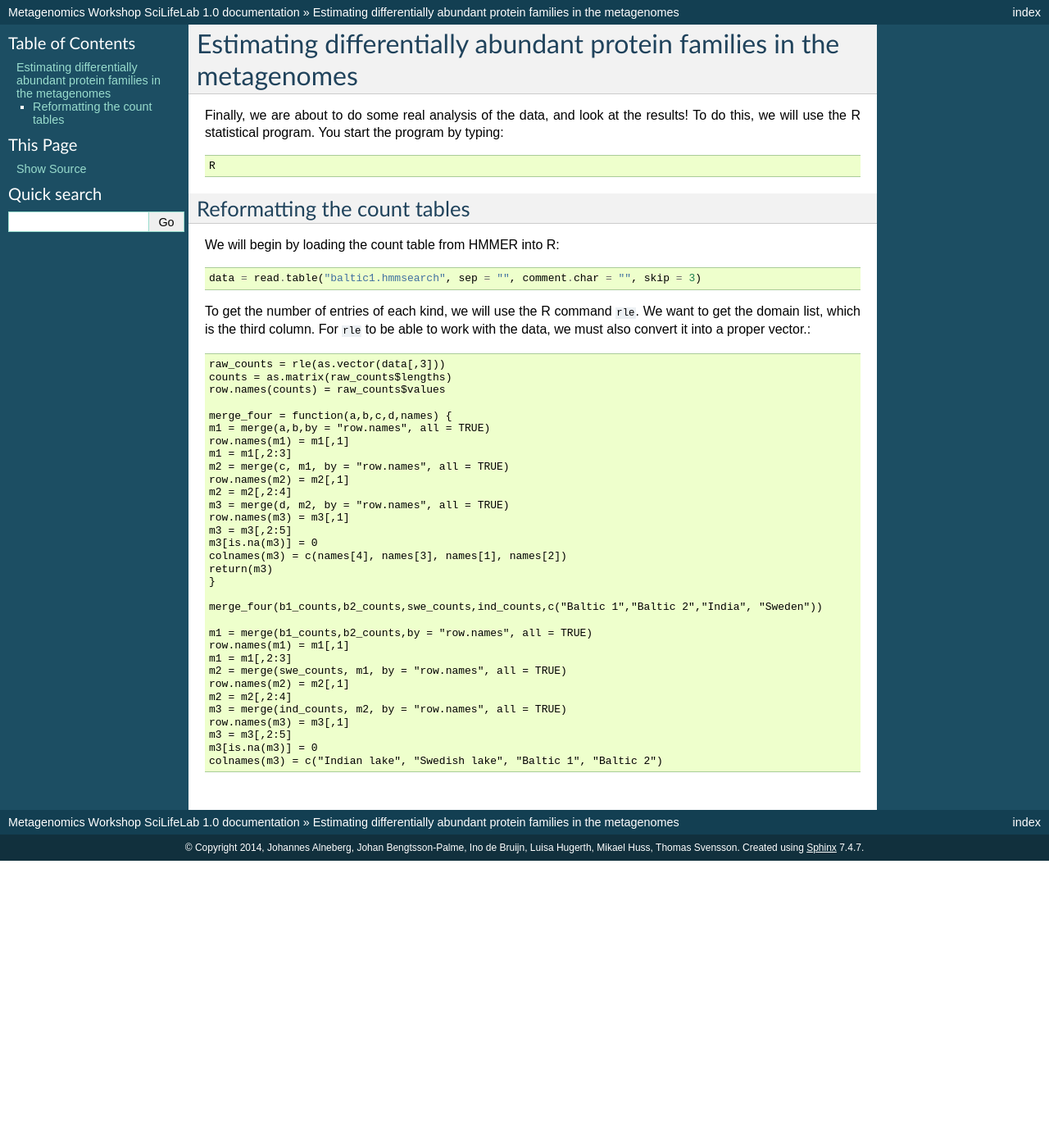
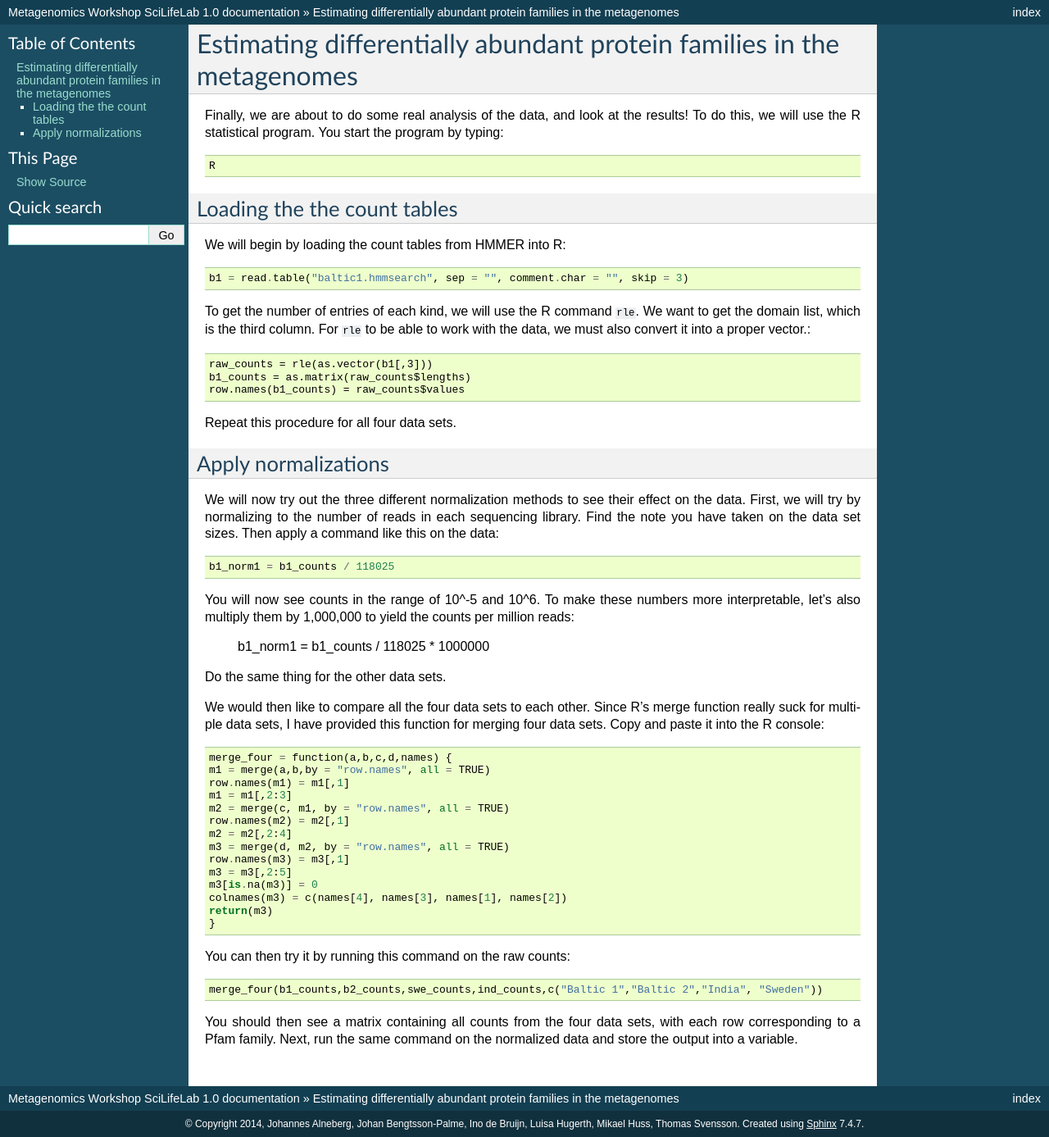
Before and after one commit to inodb/2014-5-metagenomics-workshop, a Sphinx documentation site: the page built from source/annotation/differential.rst, in a window 1280 px wide. Shown: the whole page at 82% size. Built offline with Sphinx 7.4.7, drawn with Linux system fonts in a browser that asks for light colours; before the commit the page ends 1050 px from its top, so only the background shows below that.

Commit message:
Update differential.rst

```diff
--- a/source/annotation/differential.rst
+++ b/source/annotation/differential.rst
@@ -7,20 +7,44 @@ You start the program by typing::
 
     R
 
-Reformatting the count tables
-=============================
+Loading the the count tables
+============================
 
-We will begin by loading the count table from HMMER into R::
+We will begin by loading the count tables from HMMER into R::
 
-    data = read.table("baltic1.hmmsearch", sep = "", comment.char = "", skip = 3)
+    b1 = read.table("baltic1.hmmsearch", sep = "", comment.char = "", skip = 3)
 
 To get the number of entries of each kind, we will use the R command ``rle``.
 We want to get the domain list, which is the third column. For ``rle`` to be
 able to work with the data, we must also convert it into a proper vector.::
 
-    raw_counts = rle(as.vector(data[,3]))
-    counts = as.matrix(raw_counts$lengths)
-    row.names(counts) = raw_counts$values
+    raw_counts = rle(as.vector(b1[,3]))
+    b1_counts = as.matrix(raw_counts$lengths)
+    row.names(b1_counts) = raw_counts$values
+
+Repeat this procedure for all four data sets.
+
+Apply normalizations
+====================
+
+We will now try out the three different normalization methods to see their
+effect on the data. First, we will try by normalizing to the number of reads
+in each sequencing library. Find the note you have taken on the data set sizes.
+Then apply a command like this on the data::
+
+    b1_norm1 = b1_counts / 118025
+
+You will now see counts in the range of 10^-5 and 10^6. To make these numbers
+more interpretable, let's also multiply them by 1,000,000 to yield the counts
+per million reads:
+
+    b1_norm1 = b1_counts / 118025 * 1000000
+
+Do the same thing for the other data sets.
+
+We would then like to compare all the four data sets to each other. Since R's
+merge function really suck for multiple data sets, I have provided this
+function for merging four data sets. Copy and paste it into the R console::
 
     merge_four = function(a,b,c,d,names) {
     m1 = merge(a,b,by = "row.names", all = TRUE)
@@ -37,16 +61,10 @@ able to work with the data, we must also convert it into a proper vector.::
     return(m3)
     }
 
+You can then try it by running this command on the raw counts::
+
     merge_four(b1_counts,b2_counts,swe_counts,ind_counts,c("Baltic 1","Baltic 2","India", "Sweden"))
 
-    m1 = merge(b1_counts,b2_counts,by = "row.names", all = TRUE)
-    row.names(m1) = m1[,1]
-    m1 = m1[,2:3]
-    m2 = merge(swe_counts, m1, by = "row.names", all = TRUE)
-    row.names(m2) = m2[,1]
-    m2 = m2[,2:4]
-    m3 = merge(ind_counts, m2, by = "row.names", all = TRUE)
-    row.names(m3) = m3[,1]
-    m3 = m3[,2:5]
-    m3[is.na(m3)] = 0
-    colnames(m3) = c("Indian lake", "Swedish lake", "Baltic 1", "Baltic 2")
+You should then see a matrix containing all counts from the four data
+sets, with each row corresponding to a Pfam family. Next, run the same
+command on the normalized data and store the output into a variable.
```
